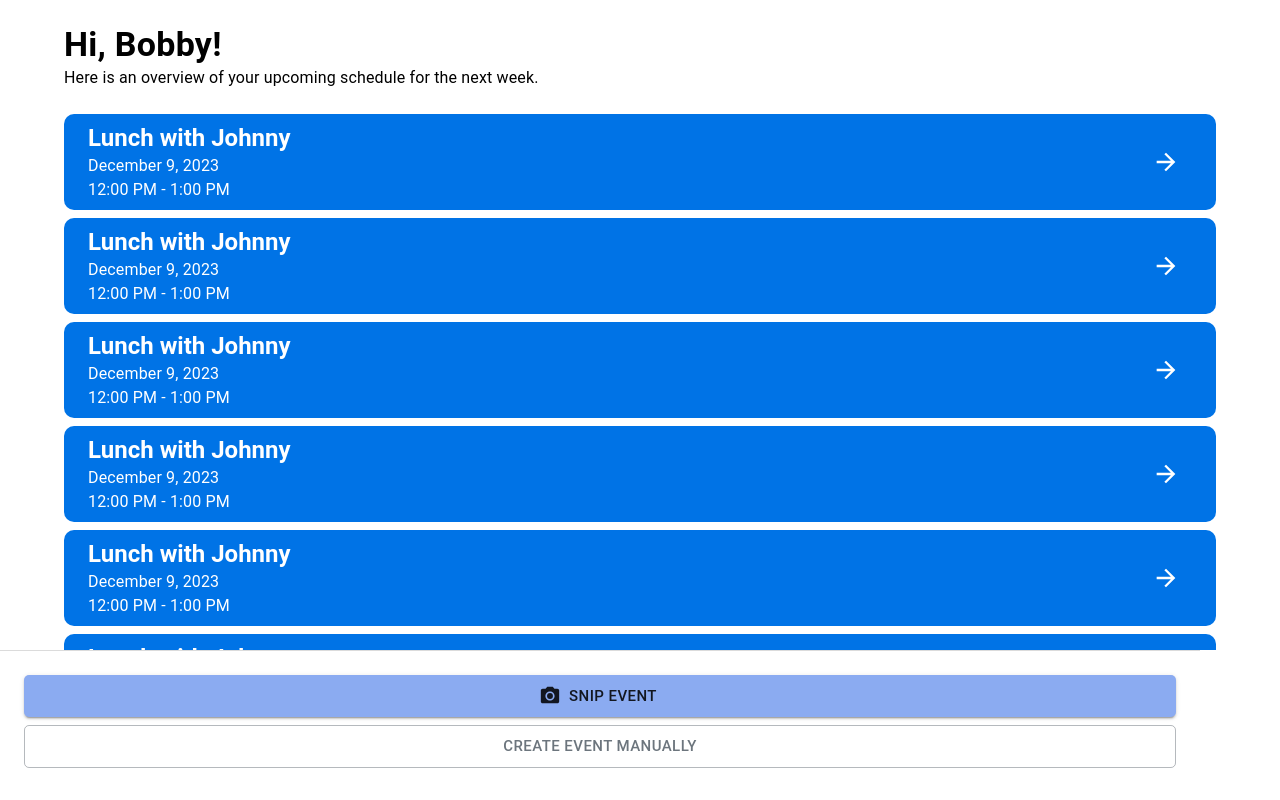
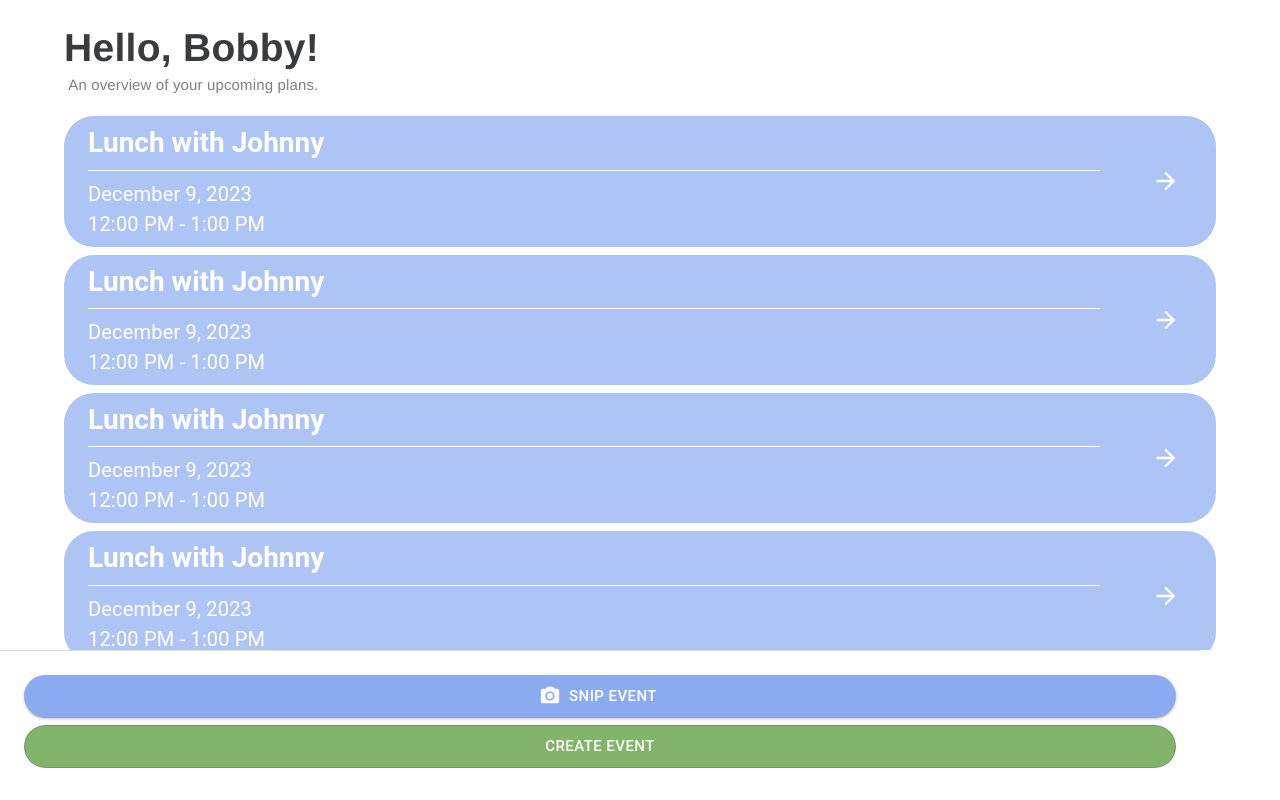
Before and after one commit to orangepulpsucks/Dubhacks-2023, a React (Vite) app: page /home in a window 1280 px wide. Built offline with nearby package versions, Linux system fonts and the light colour scheme.

Commit message:
Update Home.tsx

```diff
--- a/src/App.css
+++ b/src/App.css
@@ -18,6 +18,8 @@
 
 .event-item {
     border-radius: 10px;
-    background-color: #0073e6;
+    background-color: #8BABF1;
     color: #ffffff;
+    border-radius: 30px;
+    font-family: Arial, Helvetica, sans-serif;
 }
--- a/src/pages/Home.tsx
+++ b/src/pages/Home.tsx
@@ -10,40 +10,42 @@ import { setNewAlert } from '../service/alert';
 import ArrowForwardIcon from '@mui/icons-material/ArrowForward';
 import CameraAltIcon from '@mui/icons-material/CameraAlt';
 
+const selectedColors = [
+  'rgb(139, 171, 241, 0.7)'
+];
+
+// Function to generate random pastel colors
+function getRandomColor() {
+  const letters = '0123456789ABCDEF';
+  let color = '#';
+  for (let i = 0; i < 6; i++) {
+    color += letters[Math.floor(Math.random() * 16)];
+  }
+  return color;
+}
+
 const Home: React.FC = () => {
   const dispatch = useDispatch();
   const history = useHistory();
 
   // Camera handler
   const takePicture = async () => {
-    const image = await Camera.getPhoto({
-      quality: 90,
-      allowEditing: true,
-      resultType: CameraResultType.Uri
-    });
-
-    // image.webPath will contain a path that can be set as an image src
-    // You can access the original file using image.path
-    const imageUrl = image.webPath;
-
-    // TODO: GET JSON AND SET IN REDUX
-
-    history.push('/event/new/update');
+    // ... your existing code ...
   };
 
   const hardCodedEvents = [
-    0, 1, 2, 3, 4, 5, 6, 7, 8, 9, 10, 234, 52, 3
+    0, 1, 2, 3, 4
   ]
 
   return (
     <CustomPage contentHeight="calc(100% - 150px)">
       {/* Header */}
       <Container sx={{ my: 3, px: 2, width: "100%" }}>
-        <Typography variant="h4" sx={{ fontWeight: "bold" }}>
-          Hi, Bobby!
+        <Typography variant="h4" sx={{ fontWeight: "bold", fontSize: "39px", fontFamily: "Helvetica, sans-serif", marginBottom: "5px", color: "#3a3b3c" }}>
+          Hello, Bobby!
         </Typography>
-        <Typography variant="body1">
-          Here is an overview of your upcoming schedule for the next week.
+        <Typography variant="body1" sx={{ fontSize: "15px", fontFamily: "Helvetica, sans-serif", color: "gray", lineHeight: "1" }}>
+        &nbsp;An overview of your upcoming plans.
         </Typography>
       </Container>
 
@@ -51,23 +53,25 @@ const Home: React.FC = () => {
       <Container sx={{ px: 2 }}>
         {
           hardCodedEvents.map((event, i) => {
+            const backgroundColor = selectedColors[i % selectedColors.length];
             return (
-              <Container key={i} sx={{ my: 1, py: 1 }} className="event-item">
+              <Container key={i} sx={{ my: 1, py: 1 }} className="event-item" style={{ backgroundColor }}>
                 <Grid container>
                   <Grid item xs={9} sm={10} md={11}>
-                    <Typography variant="h5" sx={{ fontWeight: "bold" }}>
+                    <Typography variant="h5" sx={{ fontWeight: "bold", fontSize: "28px", marginBottom: "1px" }}>
                       Lunch with Johnny
                     </Typography>
-                    <Typography variant="body1">
+                    <hr style={{ backgroundColor: "white", height: "1px", border: "none" }} />
+                    <Typography variant="body1" sx={{ fontSize: "20px" }}>
                       December 9, 2023
                     </Typography>
-                    <Typography variant="body1">
+                    <Typography variant="body1" sx={{ fontSize: "20px" }}>
                       12:00 PM - 1:00 PM
                     </Typography>
                   </Grid>
                   <Grid item xs={3} sm={2} md={1} sx={{ display: "flex" }}>
                     <IconButton size="large" sx={{ marginLeft: "auto", color: "#ffffff" }}>
-                      <ArrowForwardIcon fontSize="inherit"/>
+                      <ArrowForwardIcon fontSize="inherit" />
                     </IconButton>
                   </Grid>
                 </Grid>
@@ -77,20 +81,20 @@ const Home: React.FC = () => {
         }
       </Container>
 
-      {/* Buttons at bottom */}
+      {/* Buttons at the bottom */}
       <Container sx={{ py: 2 }} className="button-stack-2">
         <Button
           variant="contained"
           fullWidth
           size="large"
           startIcon={<CameraAltIcon />}
-          sx={{ my: 1 }}
+          sx={{ my: 1, borderRadius: "30px", color: "white" }}
           onClick={takePicture}
         >
           Snip Event
         </Button>
-        <Button variant="outlined" color="secondary" fullWidth size="large" sx={{ mb: 1 }}>
-          Create Event Manually
+        <Button variant="outlined" color="secondary" fullWidth size="large" sx={{ mb: 1, borderRadius: "30px", color: "white", backgroundColor: "#82B56A"}}>
+          Create Event
         </Button>
       </Container>
     </CustomPage>
```
